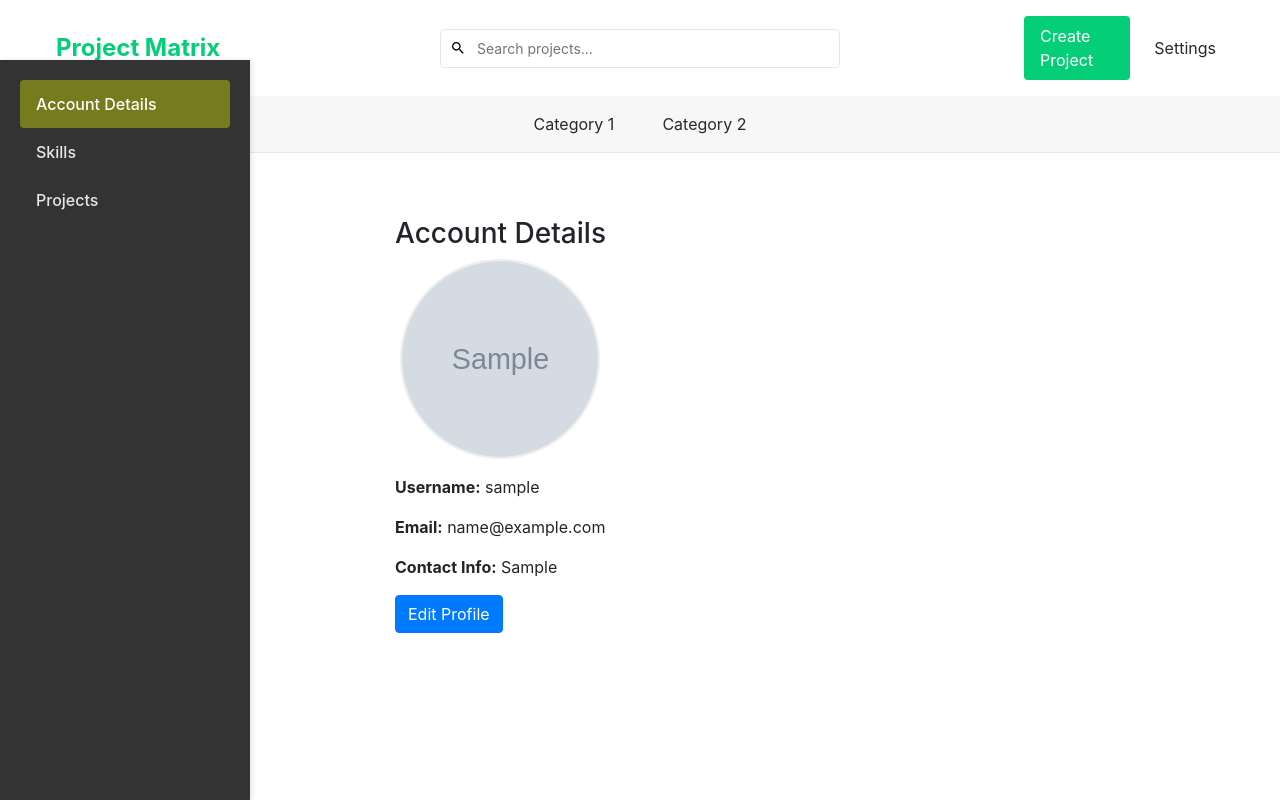
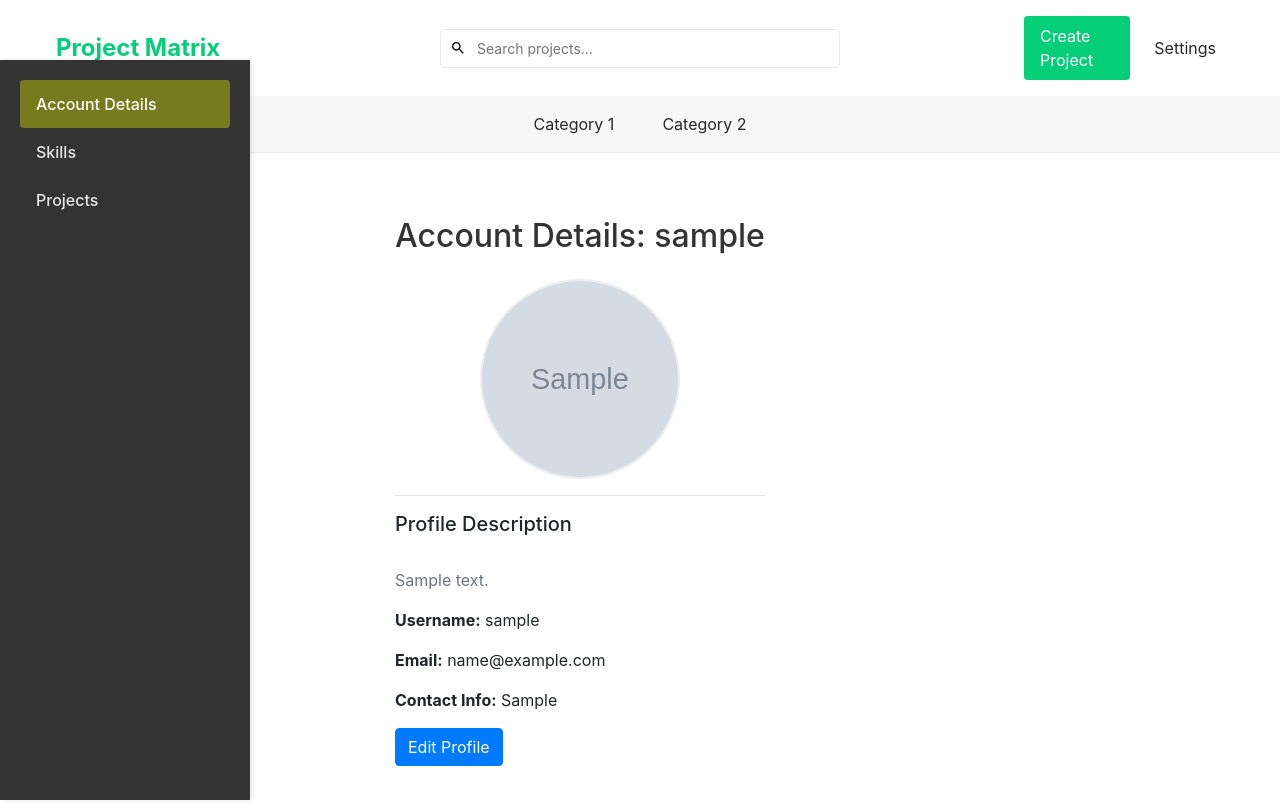
Before and after one commit to Archamat/Project-Matrix, a Flask app: page /profile in a window 1280 px wide. Run offline with Flask 3, Linux system fonts and the light colour scheme; a user stored in the database is signed in; tables that the repository leaves empty hold one stand-in row (values such as "Sample post"); grey boxes marked "Sample" are stand-in pictures; some libraries are stand-ins or nearby versions.

Commit message:
added bio

```diff
--- a/app/templates/profile.html
+++ b/app/templates/profile.html
@@ -21,8 +21,10 @@
 
     <!-- Right Content Area -->
     <div class="content-area">
-        <div id="personal-info" class="content-section active">
-            <h3>Account Details</h3>
+        <div id="personal-info" class="content-section active" >
+            <h2 class=" fw-bold mb-4" style="font-size: 2rem; text-align: left;">
+                Account Details: {{ user.username }}
+            </h2>
             <!-- Account details content -->
             <div class="account-details" id="account-details">
                 <div class="mb-3 text-center">
@@ -31,12 +33,18 @@
                          style="width:200px;height:200px;object-fit:cover;border:2px solid #eee;"
                         alt="Profile avatar">
                 </div>
+                <hr class="my-3">
+
+                <h5 class="mb-2">Profile Description</h5>
+                    <p class="text-muted" style="white-space: pre-line;">
+                    {{ user.bio or 'No description yet.' }}
+                </p>
                 <p><strong>Username:</strong> {{ user.username }}</p>
                 <p><strong>Email:</strong> {{ user.email }}</p>
                 <p><strong>Contact Info:</strong> {{ user.contact_info or 'Not provided' }}</p>
                 <button type="button" class="btn btn-primary" onclick="toggleEditMode()">Edit Profile</button>
+            </div>
         </div>
-
         <div class="info-edit" id="info-edit" style="display: none;">
             <form method="POST" action="{{ url_for('profile.update_profile_info') }}">
                 <div class="form-group">
@@ -59,6 +67,11 @@
                 <div class="form-group">
                     <label for="contact_info">Contact Info</label>
                     <input type="text" class="form-control" id="contact_info" name="contact_info" value="{{ user.contact_info }}">
+                </div>
+                <div class="form-group">
+                    <label for="bio">Profile Description</label>
+                    <textarea class="form-control" id="bio" name="bio" rows="4"
+                                placeholder="Tell others about yourself...">{{ user.bio or '' }}</textarea>
                 </div>
                 <div class="form-buttons">
                     <button type="submit" class="btn btn-success">Save Changes</button>
```
